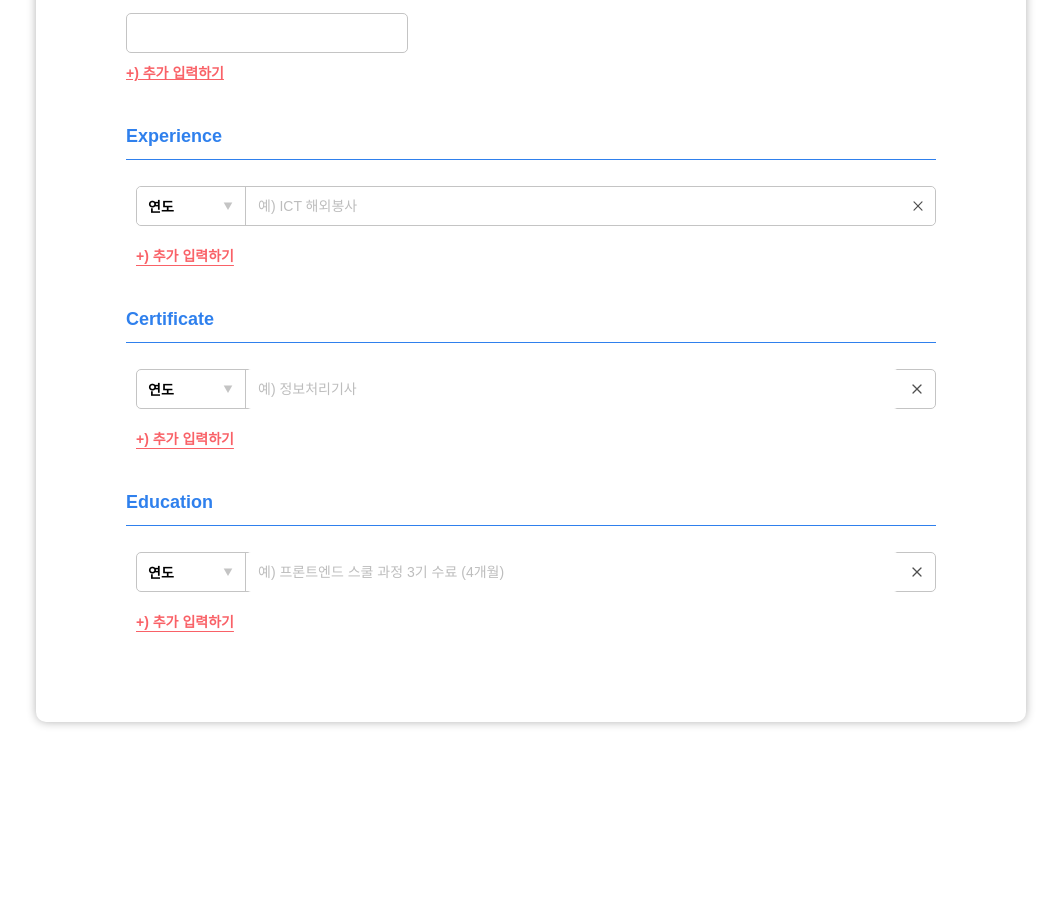
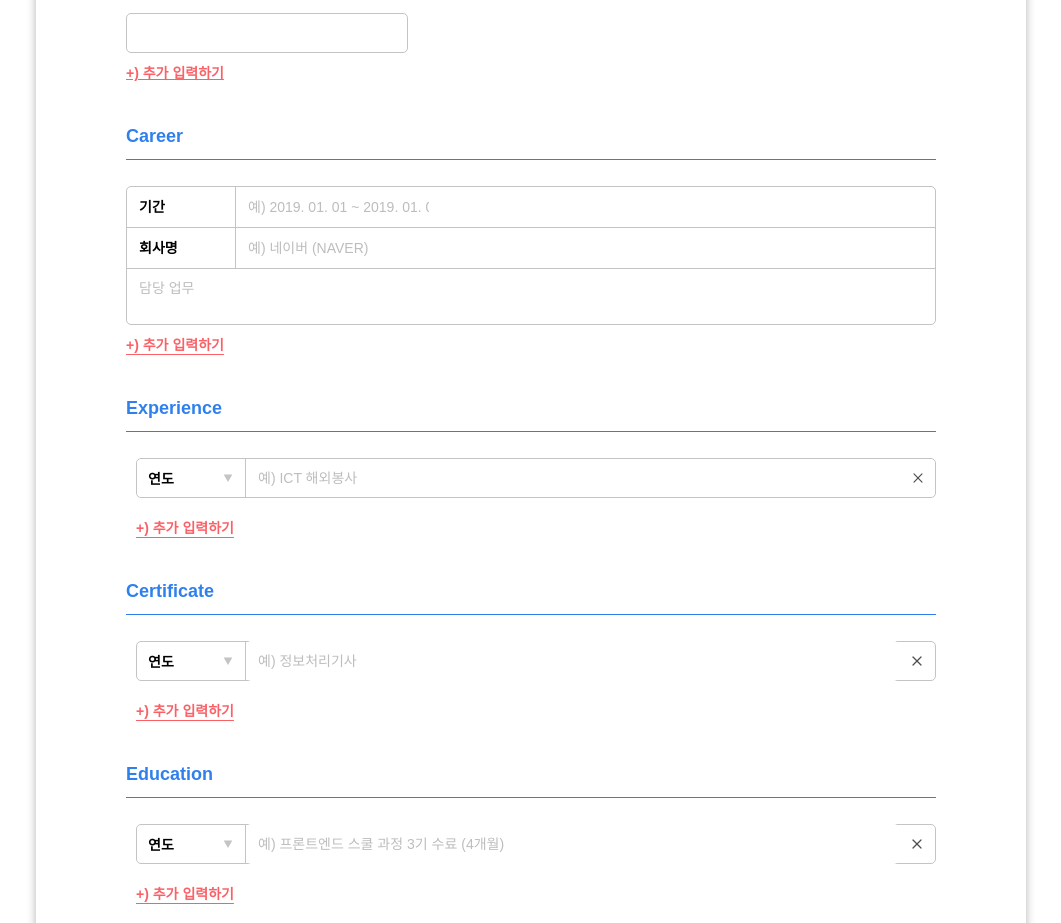
Before and after one commit to weniv/MAKE-RE, a React (Create React App) app: page / in a window 1280 px wide. Shown: the part 1100-2023 px from the top of the page, without its empty margins (109-1170 px from the left). Before the commit the page ends 1952 px from the top, so only its background shows below. Built offline with nearby package versions, Linux system fonts and the light colour scheme.

Commit message:
feat: career input 마크업 구현

```diff
--- /dev/null
+++ b/src/components/Career/CareerInput.jsx
@@ -0,0 +1,6 @@
+import React from 'react'
+import Inputs from './components/Inputs'
+
+export default function CareerInput() {
+  return <Inputs />
+}
--- /dev/null
+++ b/src/components/Career/CareerInput.module.css
@@ -0,0 +1,30 @@
+.cont {
+  border-radius: 5px;
+  border: 1px solid var(--border-color);
+}
+
+.deploy,
+.company {
+  display: flex;
+  align-items: center;
+  border-bottom: 1px solid var(--border-color);
+}
+
+.deploy h4,
+.company h4 {
+  width: 108px;
+  padding-left: 12px;
+}
+
+.deploy input,
+.company input {
+  border: none;
+  border-radius: 0;
+  border-left: 1px solid var(--border-color);
+  padding-left: 12px;
+}
+
+.cont textarea {
+  border-radius: 0;
+  border: none;
+}
--- /dev/null
+++ b/src/components/Career/components/Inputs.jsx
@@ -0,0 +1,36 @@
+import React from 'react'
+import styles from '../CareerInput.module.css'
+
+export default function Inputs() {
+  return (
+    <main>
+      <h2>Career</h2>
+      <div className={styles.cont}>
+        <Period />
+        <Company />
+        <textarea placeholder="담당 업무"></textarea>
+      </div>
+      <button type="button" className="skillBtn ">
+        +) 추가 입력하기
+      </button>
+    </main>
+  )
+}
+
+const Period = () => {
+  return (
+    <div className={styles.deploy}>
+      <h4 className="inputDescription">기간</h4>
+      <input type="text" placeholder="예) 2019. 01. 01 ~ 2019. 01. 03" />
+    </div>
+  )
+}
+
+const Company = () => {
+  return (
+    <div className={styles.company}>
+      <h4 className="inputDescription">회사명</h4>
+      <input type="text" placeholder="예) 네이버 (NAVER) " />
+    </div>
+  )
+}
--- a/src/pages/Write.jsx
+++ b/src/pages/Write.jsx
@@ -4,6 +4,7 @@ import Skills from '../components/Skills/SkillsInput'
 import Experience from '../components/Experience/ExperienceInput'
 import Certificate from '../components/Certificate/CertificateInput'
 import Education from '../components/Education/EducationInput'
+import Career from '../components/Career/CareerInput'
 
 function Write(props) {
   return (
@@ -20,6 +21,7 @@ function Write(props) {
         setResumeData={props.setResumeData}
         resumeData={props.resumeData}
       />
+      <Career />
       <Experience />
       <Certificate />
       <Education />
```
Also changed, not shown: src/components/Career/CareerOutput.jsx (added), src/components/Career/CareerOutput.module.css (added).
